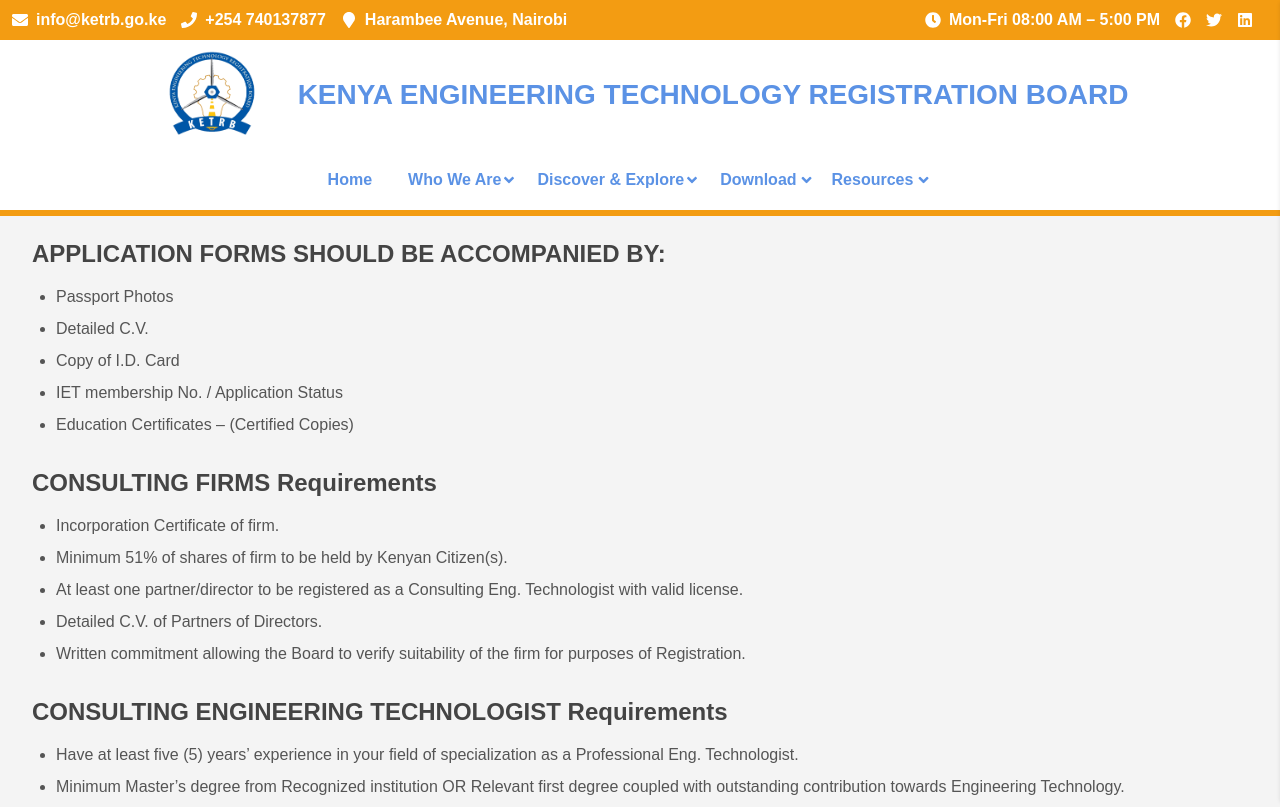
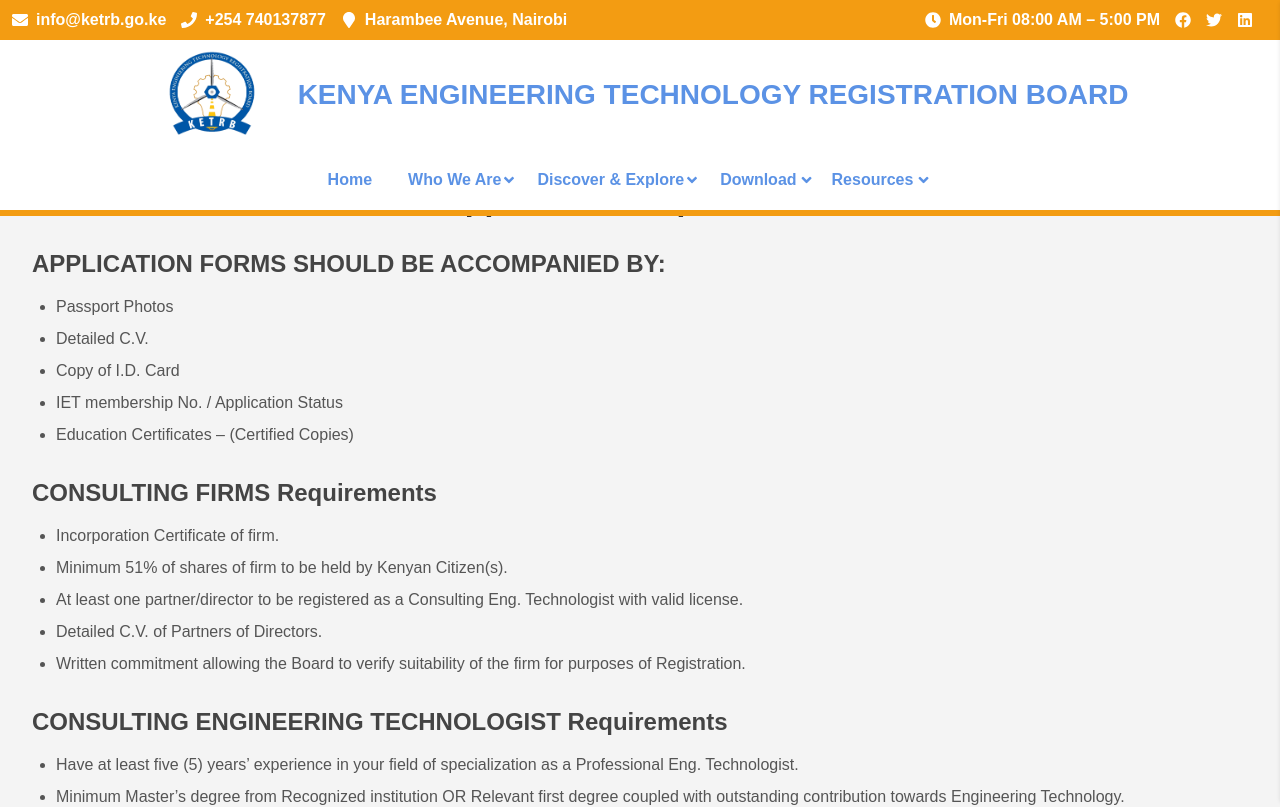
Before and after one commit to tmm-tech/KETRB, a React (Create React App) app in the folder ketrb-frontend/: page /application in a window 1280 px wide. Shown: the top 807 px of the page. Built offline with nearby package versions, Linux system fonts and the light colour scheme; a web font is replaced by a local one.

Commit message:
Update Application.jsx

```diff
--- a/ketrb-frontend/src/Page/Application.jsx
+++ b/ketrb-frontend/src/Page/Application.jsx
@@ -25,7 +25,7 @@
   return (
     <>
       <TopBar />
-      <div style={{ paddingTop: '170px' }} className="application-requirements">
+      <div style={{ paddingTop: '180px' }} className="application-requirements">
         <h1 className="title">Application Requirements</h1>
 
         <section className="section">
```
